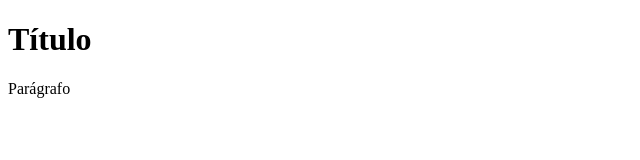
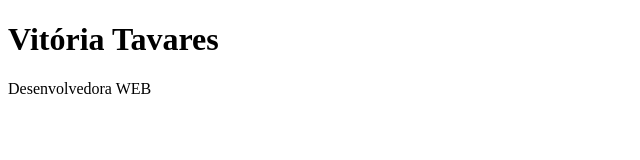
Before and after one commit to vitavares/Meu_Site, a plain HTML site: page index.html in a window 1280 px wide. Shown: the whole page, without its empty margins (0-640 px from the left). Drawn offline with Linux system fonts and the light colour scheme.

Commit message:
estrutura básica criada

```diff
--- a/index.html
+++ b/index.html
@@ -4,7 +4,7 @@
         <title>Meu Portifólio</title>
     </head>
     <body>
-        <h1>Título</h1>
-        <p>Parágrafo</p>
+        <h1>Vitória Tavares</h1>
+        <p>Desenvolvedora WEB</p>
     </body>
 </html>
```
